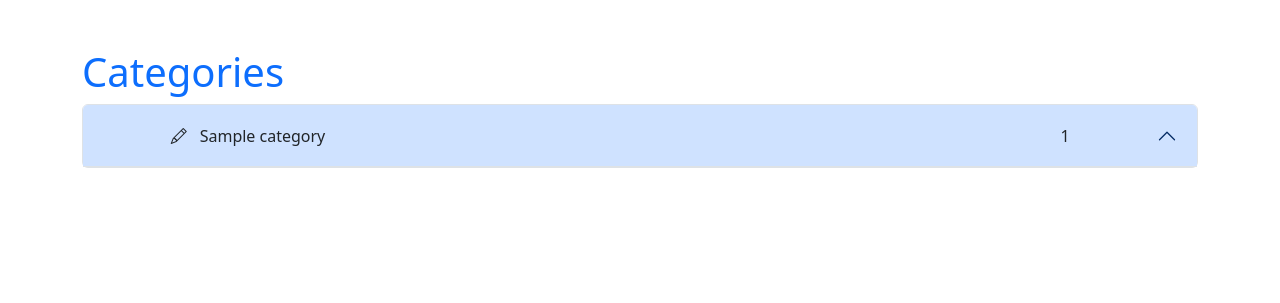
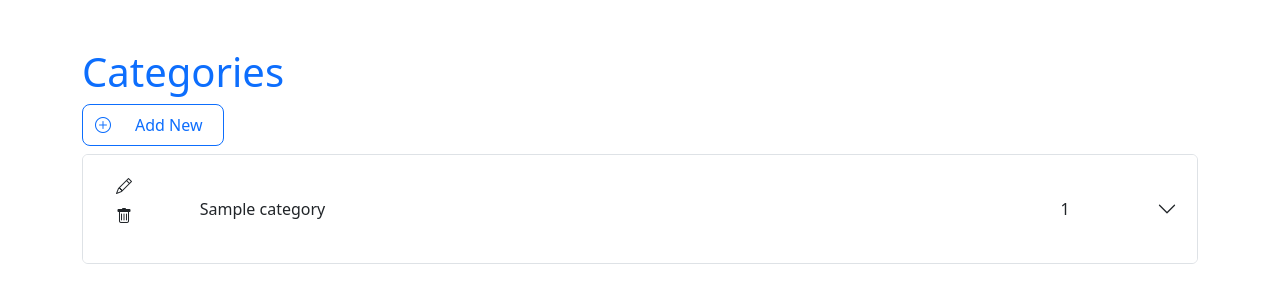
Before and after one commit to nicktkl/Kidocode_Shop_E-Commerce-, a Python web app: template templates/admin/category.html in a window 1280 px wide. Shown: the top 303 px of the page. Run offline with Jinja, Linux system fonts and the light colour scheme; the template is opened without the code that fills it: most values are stand-ins (such as "Sample title", 1, 10 or a date in 2020).

Commit message:
category

```diff
--- a/templates/admin/category.html
+++ b/templates/admin/category.html
@@ -10,17 +10,29 @@
     <body class="bg-white text-dark my-5">
         <div class="container">
             <h1 class="text-primary">Categories</h1>
+            <div class="d-flex align-items-center my-2">
+                <button class="btn btn-outline-primary d-flex align-items-center p-1 rounded-3 hover-effect" data-bs-toggle="modal" data-bs-target="#newCategory">
+                    <i class="bi bi-plus-circle p-2"></i>
+                    <span class="mx-3">Add New</span>
+                </button>
+            </div>
+
             <div class="accordion">
                 {% for category in main_categories %}
                     <div class="accordion-item">
                         <h2 class="accordion-header" id="heading{{ category.categoryID }}">
-                            <button class="accordion-button" type="button" data-bs-toggle="collapse" data-bs-target="#collapse{{ category.categoryID }}" aria-expanded="true" aria-controls="collapse{{ category.categoryID }}">
+                            <button class="accordion-button collapsed" type="button" data-bs-toggle="collapse" data-bs-target="#collapse{{ category.categoryID }}" aria-expanded="false" aria-controls="collapse{{ category.categoryID }}">
                                 <table style="width: 90%; border: none;">
                                     <tr>
-                                        <td style="text-align: right; padding: 0;  width: 10%;">
-                                            <button class="btn btn-muted" data-bs-toggle="modal" data-bs-target="#editcategory" data-category-name="{{ category.name }}" data-category-id="{{ category.categoryID }}">
+                                        <td style="text-align: left; padding: 0; width:10%;">
+                                            <button class="btn btn-muted" data-bs-toggle="modal" data-bs-target="#editcategory" value="{{category.categoryID}}">
                                                 <i class="bi bi-pencil"></i>
                                             </button>
+                                            <form action="/admin/category" method="post">
+                                                <button class="btn btn-muted" name="btndelete" value="{{category.categoryID}}">
+                                                    <i class="bi bi-trash"></i>
+                                                </button>
+                                            </form>
                                         </td>
                                         <td style="text-align: left; padding: 0; width: 70%;">{{ category.name }}</td>
                                         <td style="text-align: right; padding: 0; width: 20%;">{{ category.categoryID }}</td>
@@ -57,35 +69,66 @@
                 {% endfor %}
             </div>
 
-
-            <!-- Modal -->
-            <div class="modal fade" id="editcategory" tabindex="-1" aria-labelledby="editcategoryLabel" aria-hidden="true">
+            <div class="modal fade" id="newcategory" tabindex="-1" aria-labelledby="exampleModalLabel" aria-hidden="true">
                 <div class="modal-dialog">
                     <div class="modal-content">
                         <div class="modal-header">
-                            <h5 class="modal-title" id="editcategoryLabel">Edit Category</h5>
+                            <h5 class="modal-title" id="exampleModalLabel">Add new category</h5>
                             <button type="button" class="btn-close" data-bs-dismiss="modal" aria-label="Close"></button>
                         </div>
+                        <form action="/admin/category" method="post">
                             <div class="modal-body">
-                            <form action="/editCategory" method="post">
                                 <div class="mb-3">
                                     <label for="categoryName" class="form-label">Category Name</label>
-                                    <input type="text" class="form-control" id="categoryName" name="categoryName" value="{{ category.name }}" required>
+                                    <input type="text" class="form-control" id="categoryName" name="c_name" required>
                                 </div>
                                 <div class="mb-3">
-                                    <label for="categoryID" class="form-label">Category ID</label>
-                                    <input type="text" class="form-control" id="categoryID" name="categoryID" value="{{ category.categoryID }}" readonly>
+                                    <label for="categoryParent" class="form-label">Main Category</label>
+                                    <select name="c_type" class="form-select" aria-label="Main Category">
+                                        <option value="" selected>Select a Main Category</option>
+                                        {% for category in main_categories %}
+                                            <option value="{{ category.categoryID }}">{{ category.name }}</option>
+                                        {% endfor %}
+                                    </select>
+                                </div>
                             </div>
                             <div class="modal-footer">
                                 <button type="button" class="btn btn-secondary" data-bs-dismiss="modal">Close</button>
-                                    <button type="submit" class="btn btn-primary">Save changes</button>
+                                <button type="submit" name="btnadd" class="btn btn-primary">Add</button>
                             </div>
                         </form>
                     </div>
+                </div>
+            </div>
+
+            <div class="modal fade" id="editcategory" tabindex="-1" aria-labelledby="exampleModalLabel" aria-hidden="true">
+                <div class="modal-dialog">
+                    <div class="modal-content">
+                        <div class="modal-header">
+                            <h5 class="modal-title" id="exampleModalLabel">Add new category</h5>
+                            <button type="button" class="btn-close" data-bs-dismiss="modal" aria-label="Close"></button>
+                        </div>
+                        <form action="/admin/category" method="post">
+                            <div class="modal-body">
+                                <div class="mb-3">
+                                    <label for="categoryName" class="form-label">Category Name</label>
+                                    <input type="text" class="form-control" id="categoryName" name="c_name" required>
+                                </div>
+                                <div class="mb-3">
+                                    <label for="categoryParent" class="form-label">Main Category</label>
+                                    <select name="c_type" class="form-select" aria-label="Main Category">
+                                        <option value="" selected>Select a Main Category</option>
+                                        {% for category in main_categories %}
+                                            <option value="{{ category.categoryID }}">{{ category.name }}</option>
+                                        {% endfor %}
+                                    </select>
+                                </div>
+                            </div>
                             <div class="modal-footer">
                                 <button type="button" class="btn btn-secondary" data-bs-dismiss="modal">Close</button>
-                            <button type="button" class="btn btn-primary">Save changes</button>
+                                <button type="submit" name="btnadd" class="btn btn-primary">Add</button>
                             </div>
+                        </form>
                     </div>
                 </div>
             </div>
```
Also changed, not shown: admin.py (+51 -4 lines). Lines whose indentation alone changed are shown as unchanged.
